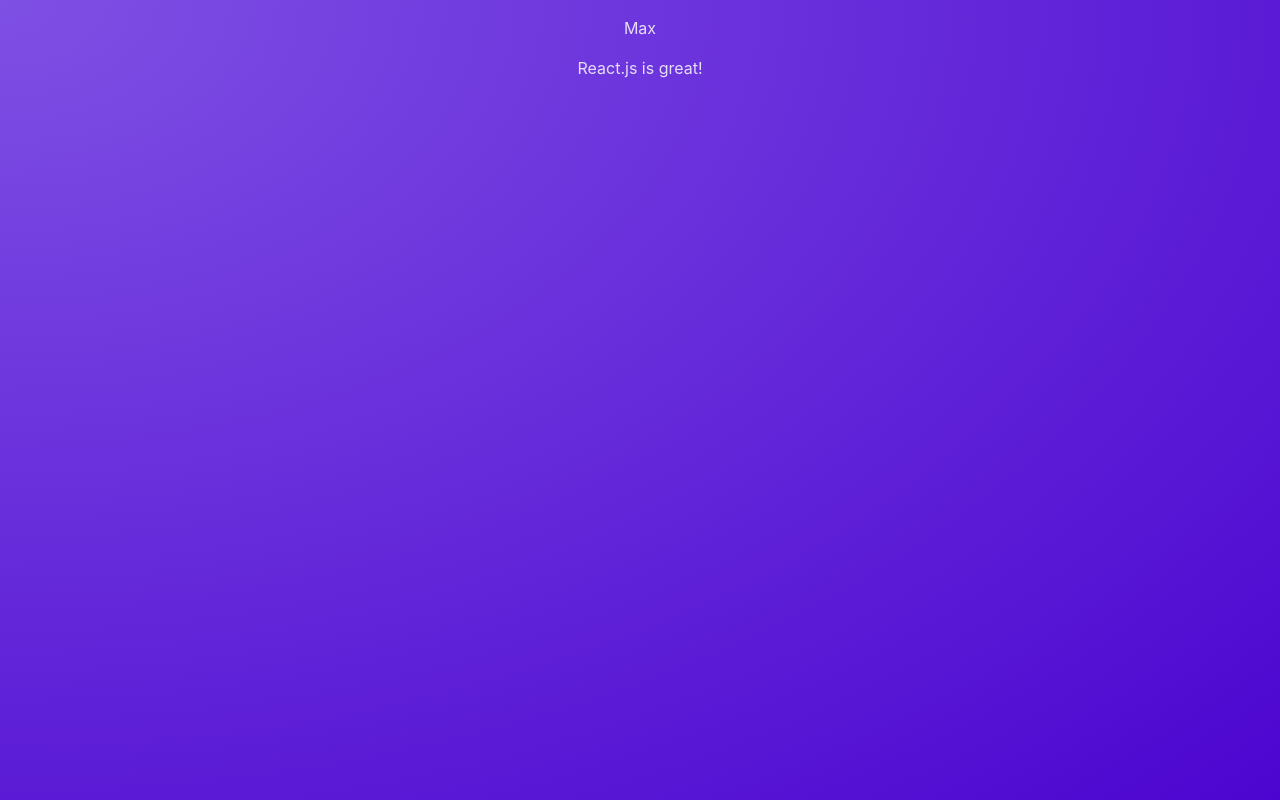
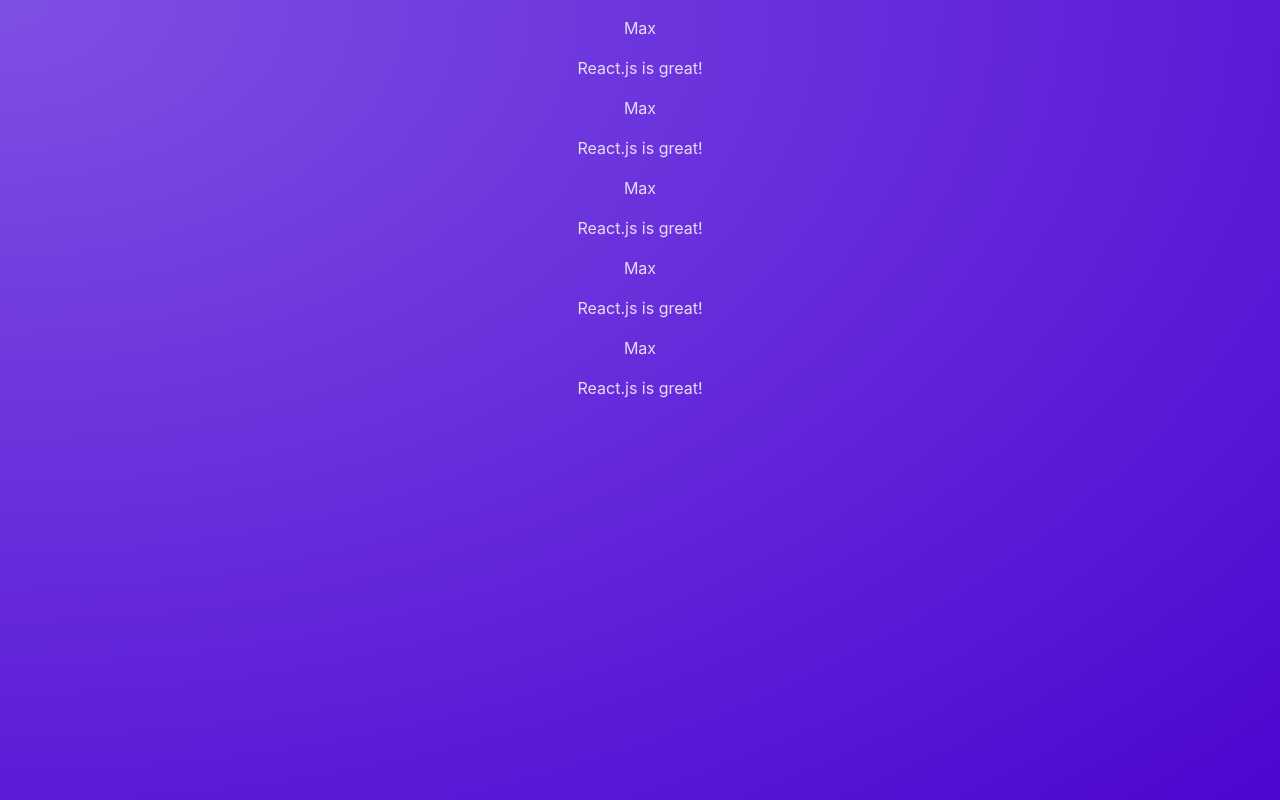
Before and after one commit to eaglespy21/react-crash-course, a React (Vite) app: page / in a window 1280 px wide. Built offline with nearby package versions, Linux system fonts and the light colour scheme.

Commit message:
multiple posts

```diff
--- a/src/App.jsx
+++ b/src/App.jsx
@@ -1,9 +1,15 @@
 import Post from "./components/Post";
 
 function App() {
-  return <Post />; // A function pointer isn't it?
-  // The custom components must start with an upper case character
-  // Default components start with a lower case character
+  return (
+    <main>
+      <Post />
+      <Post />
+      <Post />
+      <Post />
+      <Post />
+    </main> // Must return one root element - cannot return multiple elements
+  );
 }
 
 export default App;
```
